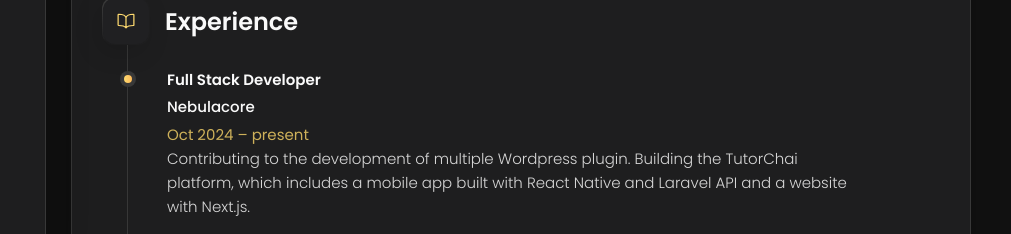
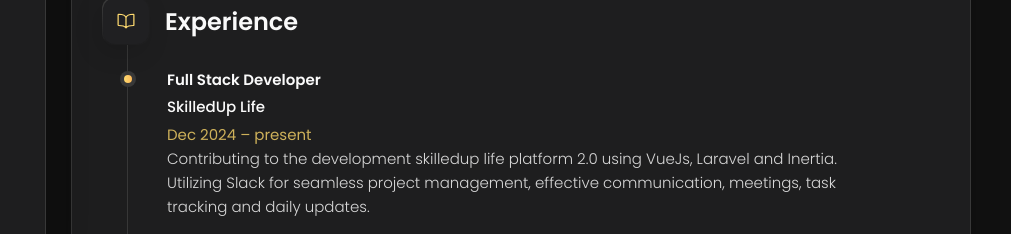
Before and after one commit to Shovickbarua/portfolio-website, a plain HTML site: page index.html in a window 1280 px wide. Both pictures are taken after a click on the button "Resume". Shown: the part 566-800 px from the top of the page, 269-1280 px from the left. Drawn offline with nearby package versions, Linux system fonts and the light colour scheme.

Commit message:
job update

```diff
--- a/index.html
+++ b/index.html
@@ -604,13 +604,28 @@
 
               <h4 class="h4 timeline-item-title">Full Stack Developer </h4>
 
+              <h5 class="h5 timeline-item-title">SkilledUp Life</h5>
+
+              <span>Dec 2024 – present</span>
+
+              <p class="timeline-text">
+                Contributing to the development skilledup life platform 2.0 using VueJs, Laravel and Inertia.
+                Utilizing Slack for seamless project management, effective communication, meetings, task tracking and daily updates.
+              </p>
+
+            </li>
+
+            <li class="timeline-item">
+
+              <h4 class="h4 timeline-item-title">Full Stack Developer </h4>
+
               <h5 class="h5 timeline-item-title">Nebulacore</h5>
 
               <span>Oct 2024 – present</span>
 
               <p class="timeline-text">
                 Contributing to the development of multiple Wordpress plugin.
-                Building the TutorChai platform, which includes a mobile app built with React Native and Laravel API and a website with Next.js.
+                Building the TutionChai platform, which includes a mobile app built with React Native and Laravel API and a website with Next.js.
               </p>
 
             </li>
```
Also changed, not shown: 1 other file.
